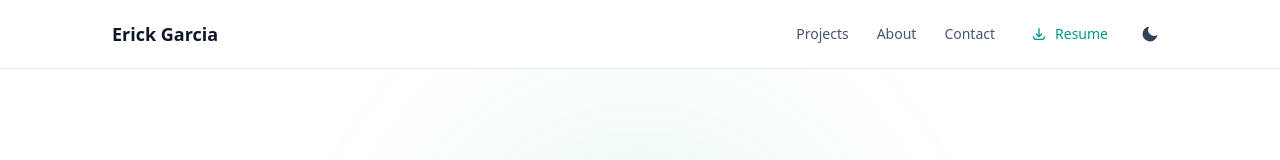
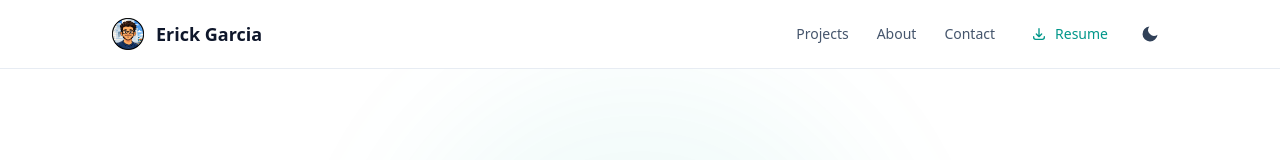
Before and after one commit to eggarcia98/portfolio, a Next.js app: page / in a window 1280 px wide. Shown: the top 160 px of the page. Built offline with nearby package versions, Linux system fonts and the light colour scheme.

Commit message:
Add logo images to the navbar for light and dark themes

```diff
--- a/src/components/navbar.tsx
+++ b/src/components/navbar.tsx
@@ -1,6 +1,7 @@
 "use client";
 
 import Link from "next/link";
+import Image from "next/image";
 import { ThemeToggle } from "@/components/theme-toggle";
 import { useState } from "react";
 
@@ -31,8 +32,22 @@ export function Navbar() {
                     <Link
                         href="/"
                         onClick={closeMobileMenu}
-                        className="text-lg font-bold text-slate-900 transition-colors hover:text-teal-600 dark:text-white dark:hover:text-teal-400"
+                        className="flex items-center gap-3 text-lg font-bold text-slate-900 transition-colors hover:text-teal-600 dark:text-white dark:hover:text-teal-400"
                     >
+                        <Image
+                            src="/light-logo.svg"
+                            alt="Logo"
+                            width={32}
+                            height={32}
+                            className="dark:hidden"
+                        />
+                        <Image
+                            src="/dark-logo.svg"
+                            alt="Logo"
+                            width={32}
+                            height={32}
+                            className="hidden dark:block"
+                        />
                         Erick Garcia
                     </Link>
 
```
Also changed, not shown: public/dark-logo.svg (added), public/light-logo.svg (added).
